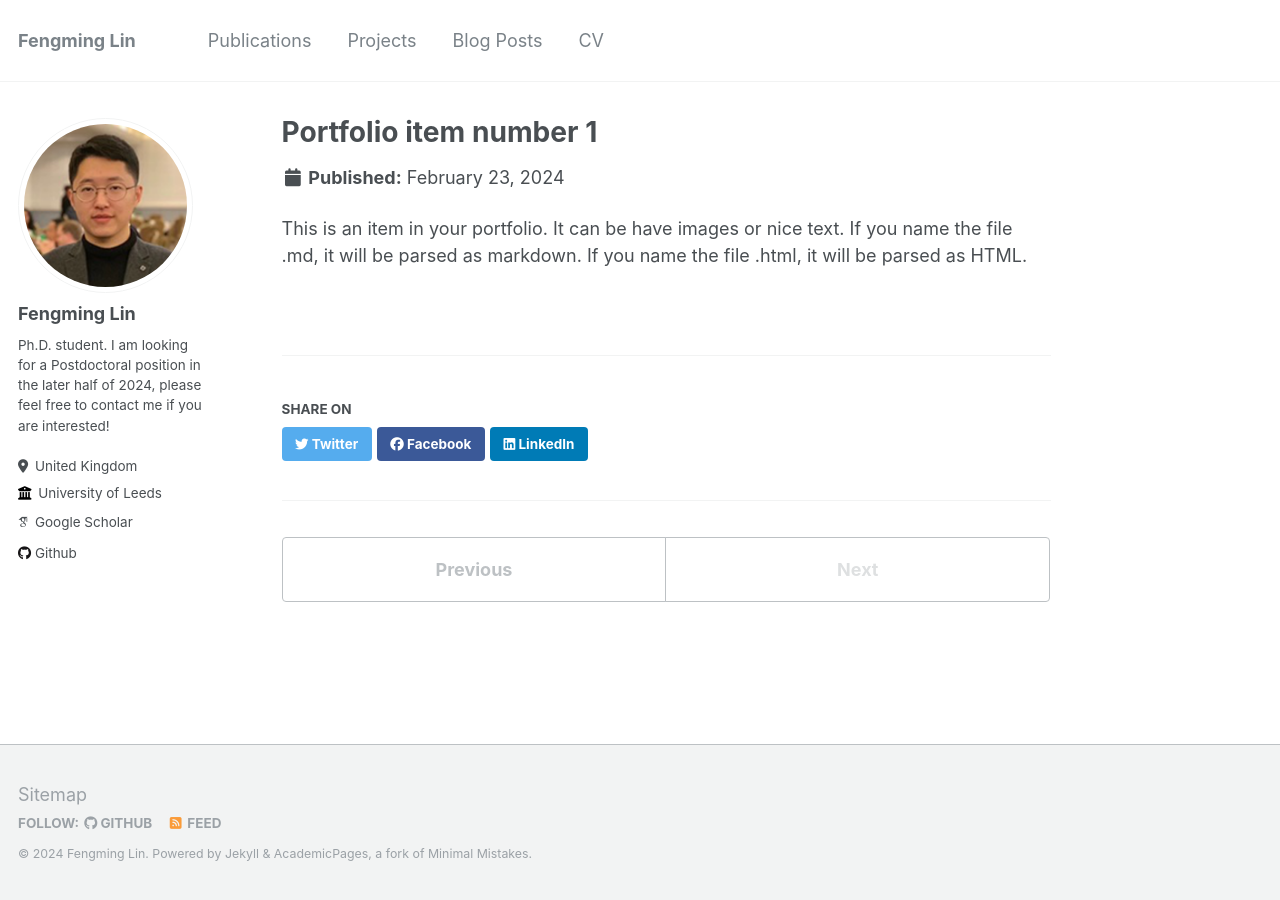
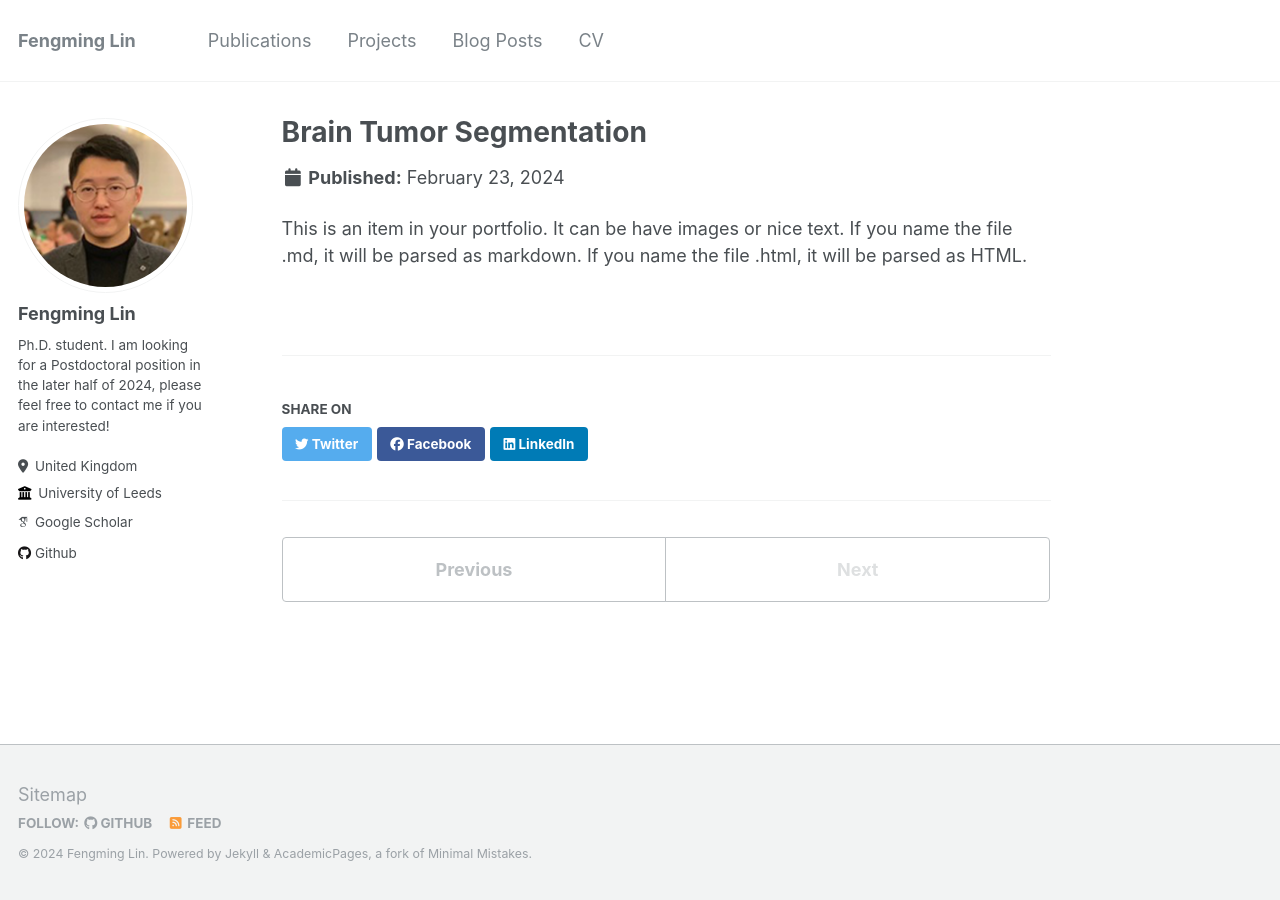
Before and after one commit to fmlinks/fmlinks.github.io, a Jekyll site: the page built from _portfolio/portfolio-3.md, in a window 1280 px wide. Built offline with Jekyll 4.4.1, drawn with Linux system fonts in a browser that asks for light colours; some web fonts are replaced.

Commit message:
Update portfolio-3.md

```diff
--- a/_portfolio/portfolio-3.md
+++ b/_portfolio/portfolio-3.md
@@ -1,5 +1,5 @@
 ---
-title: "Portfolio item number 1"
+title: "Brain Tumor Segmentation"
 excerpt: "Short description of portfolio item number 1<br/><img src='/images/500x300.png'>"
 collection: portfolio
 ---
```
